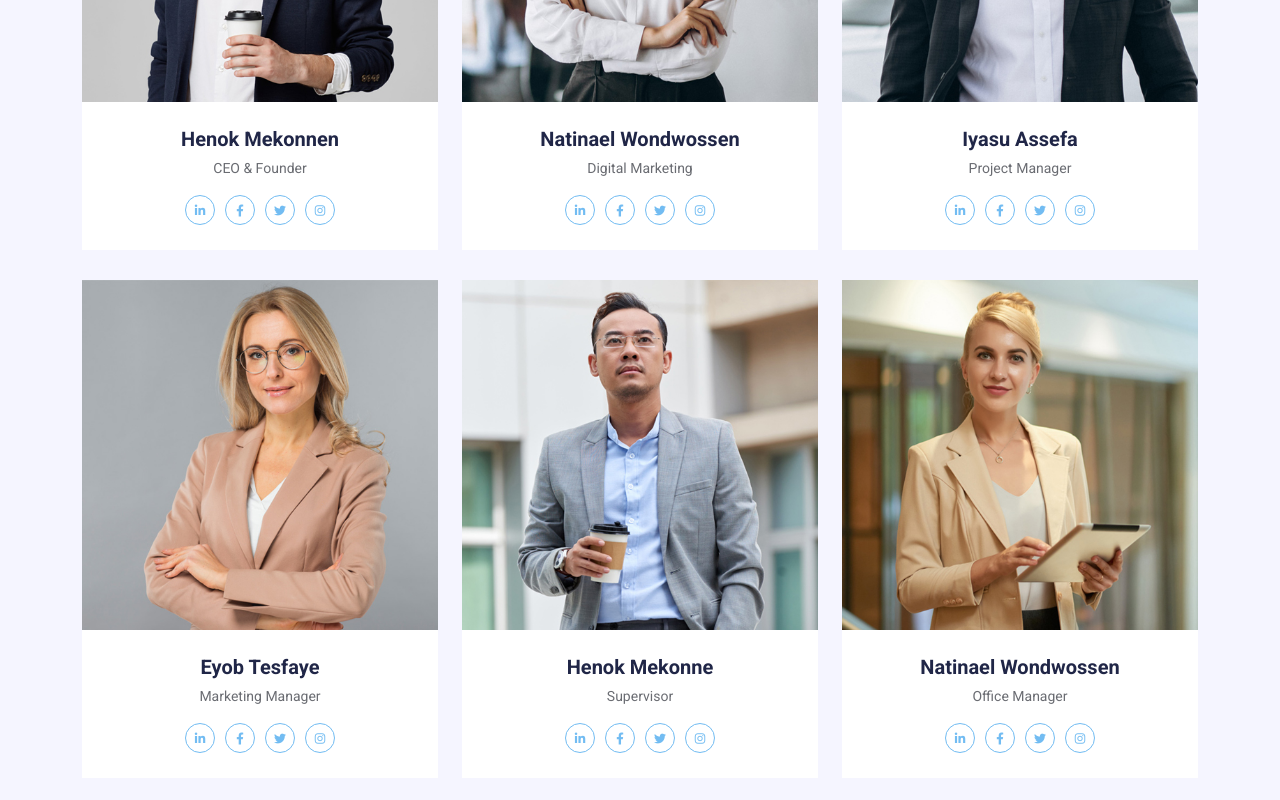
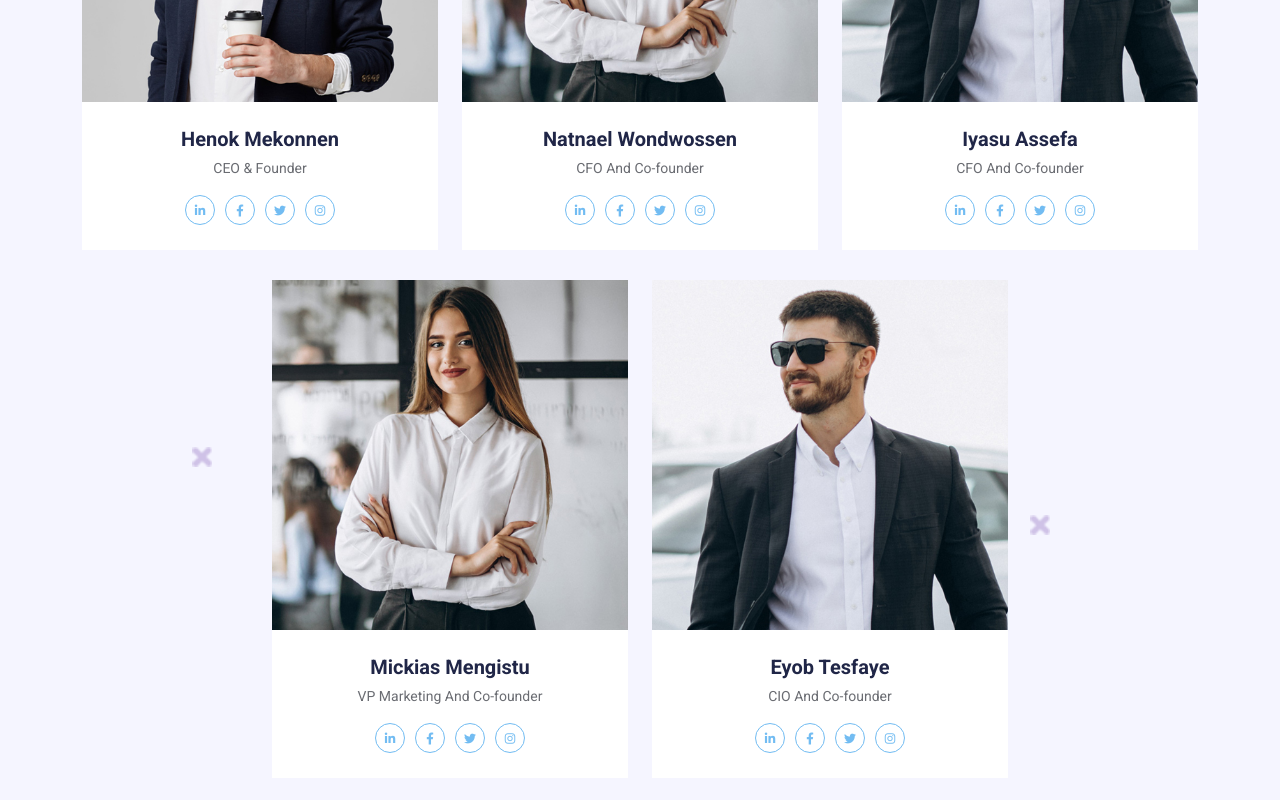
Before and after one commit to henask12/DigitalCraft-Solutions, a Next.js app: page /team in a window 1280 px wide. Shown: the part 960-1760 px from the top of the page. Built offline with nearby package versions, Linux system fonts and the light colour scheme.

Commit message:
updated contnent

```diff
--- a/components/Team/TeamMemberContact.js
+++ b/components/Team/TeamMemberContact.js
@@ -11,7 +11,8 @@ const TeamMemberContact = () => {
           </div>
 
           <div className="row justify-content-center">
-            <div className="col-lg-4 col-md-6">
+
+          <div className="col-lg-4 col-sm-6">
               <div className="team-item-area">
                 <div className="team-image">
                   <img src="/images/team/1.jpg" alt="image" />
@@ -47,15 +48,15 @@ const TeamMemberContact = () => {
               </div>
             </div>
 
-            <div className="col-lg-4 col-md-6">
+            <div className="col-lg-4 col-sm-6">
               <div className="team-item-area">
                 <div className="team-image">
                   <img src="/images/team/2.jpg" alt="image" />
                 </div>
 
                 <div className="team-content">
-                  <h3>Natinael Wondwossen</h3>
-                  <span>Digital Marketing</span>
+                  <h3>Natnael Wondwossen</h3>
+                  <span>CFO And Co-founder</span>
 
                   <ul className="team-social">
                     <li>
@@ -83,7 +84,7 @@ const TeamMemberContact = () => {
               </div>
             </div>
 
-            <div className="col-lg-4 col-md-6">
+            <div className="col-lg-4 col-sm-6">
               <div className="team-item-area">
                 <div className="team-image">
                   <img src="/images/team/3.jpg" alt="image" />
@@ -91,7 +92,42 @@ const TeamMemberContact = () => {
 
                 <div className="team-content">
                   <h3>Iyasu Assefa</h3>
-                  <span>Project Manager</span>
+                  <span>CFO And Co-founder</span>
+
+                  <ul className="team-social">
+                    <li>
+                      <a href="https://www.linkedin.com/" target="_blank">
+                        <i className="fab fa-linkedin-in"></i>
+                      </a>
+                    </li>
+                    <li>
+                      <a href="https://www.facebook.com/" target="_blank">
+                        <i className="fab fa-facebook-f"></i>
+                      </a>
+                    </li>
+                    <li>
+                      <a href="https://twitter.com/" target="_blank">
+                        <i className="fab fa-twitter"></i>
+                      </a>
+                    </li>
+                    <li>
+                      <a href="https://www.instagram.com/" target="_blank">
+                        <i className="fab fa-instagram"></i>
+                      </a>
+                    </li>
+                  </ul>
+                </div>
+              </div>
+            </div>
+            <div className="col-lg-4 col-sm-6">
+              <div className="team-item-area">
+                <div className="team-image">
+                  <img src="/images/team/2.jpg" alt="image" />
+                </div>
+
+                <div className="team-content">
+                  <h3>Mickias Mengistu</h3>
+                  <span>VP Marketing And Co-founder</span>
 
                   <ul className="team-social">
                     <li>
@@ -119,15 +155,15 @@ const TeamMemberContact = () => {
               </div>
             </div>
 
-            <div className="col-lg-4 col-md-6">
+            <div className="col-lg-4 col-sm-6">
               <div className="team-item-area">
                 <div className="team-image">
-                  <img src="/images/team/4.jpg" alt="image" />
+                  <img src="/images/team/3.jpg" alt="image" />
                 </div>
 
                 <div className="team-content">
                   <h3>Eyob Tesfaye</h3>
-                  <span>Marketing Manager</span>
+                  <span>CIO And Co-founder</span>
 
                   <ul className="team-social">
                     <li>
@@ -155,77 +191,6 @@ const TeamMemberContact = () => {
               </div>
             </div>
 
-            <div className="col-lg-4 col-md-6">
-              <div className="team-item-area">
-                <div className="team-image">
-                  <img src="/images/team/5.jpg" alt="image" />
-                </div>
-
-                <div className="team-content">
-                  <h3>Henok Mekonne</h3>
-                  <span>Supervisor</span>
-
-                  <ul className="team-social">
-                    <li>
-                      <a href="https://www.linkedin.com/" target="_blank">
-                        <i className="fab fa-linkedin-in"></i>
-                      </a>
-                    </li>
-                    <li>
-                      <a href="https://www.facebook.com/" target="_blank">
-                        <i className="fab fa-facebook-f"></i>
-                      </a>
-                    </li>
-                    <li>
-                      <a href="https://twitter.com/" target="_blank">
-                        <i className="fab fa-twitter"></i>
-                      </a>
-                    </li>
-                    <li>
-                      <a href="https://www.instagram.com/" target="_blank">
-                        <i className="fab fa-instagram"></i>
-                      </a>
-                    </li>
-                  </ul>
-                </div>
-              </div>
-            </div>
-
-            <div className="col-lg-4 col-md-6">
-              <div className="team-item-area">
-                <div className="team-image">
-                  <img src="/images/team/6.jpg" alt="image" />
-                </div>
-
-                <div className="team-content">
-                  <h3>Natinael Wondwossen</h3>
-                  <span>Office Manager</span>
-
-                  <ul className="team-social">
-                    <li>
-                      <a href="https://www.linkedin.com/" target="_blank">
-                        <i className="fab fa-linkedin-in"></i>
-                      </a>
-                    </li>
-                    <li>
-                      <a href="https://www.facebook.com/" target="_blank">
-                        <i className="fab fa-facebook-f"></i>
-                      </a>
-                    </li>
-                    <li>
-                      <a href="https://twitter.com/" target="_blank">
-                        <i className="fab fa-twitter"></i>
-                      </a>
-                    </li>
-                    <li>
-                      <a href="https://www.instagram.com/" target="_blank">
-                        <i className="fab fa-instagram"></i>
-                      </a>
-                    </li>
-                  </ul>
-                </div>
-              </div>
-            </div>
           </div>
         </div>
 
```
